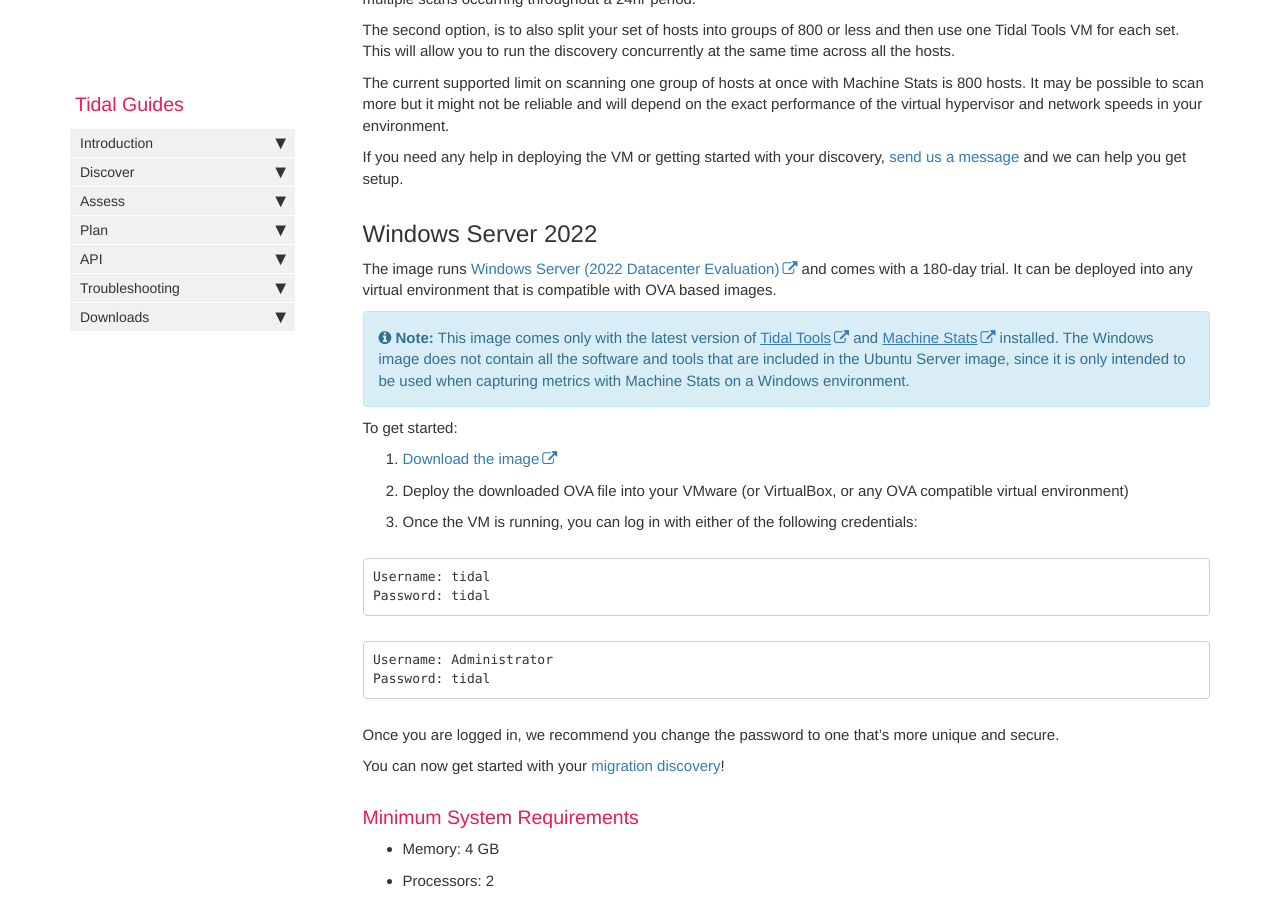
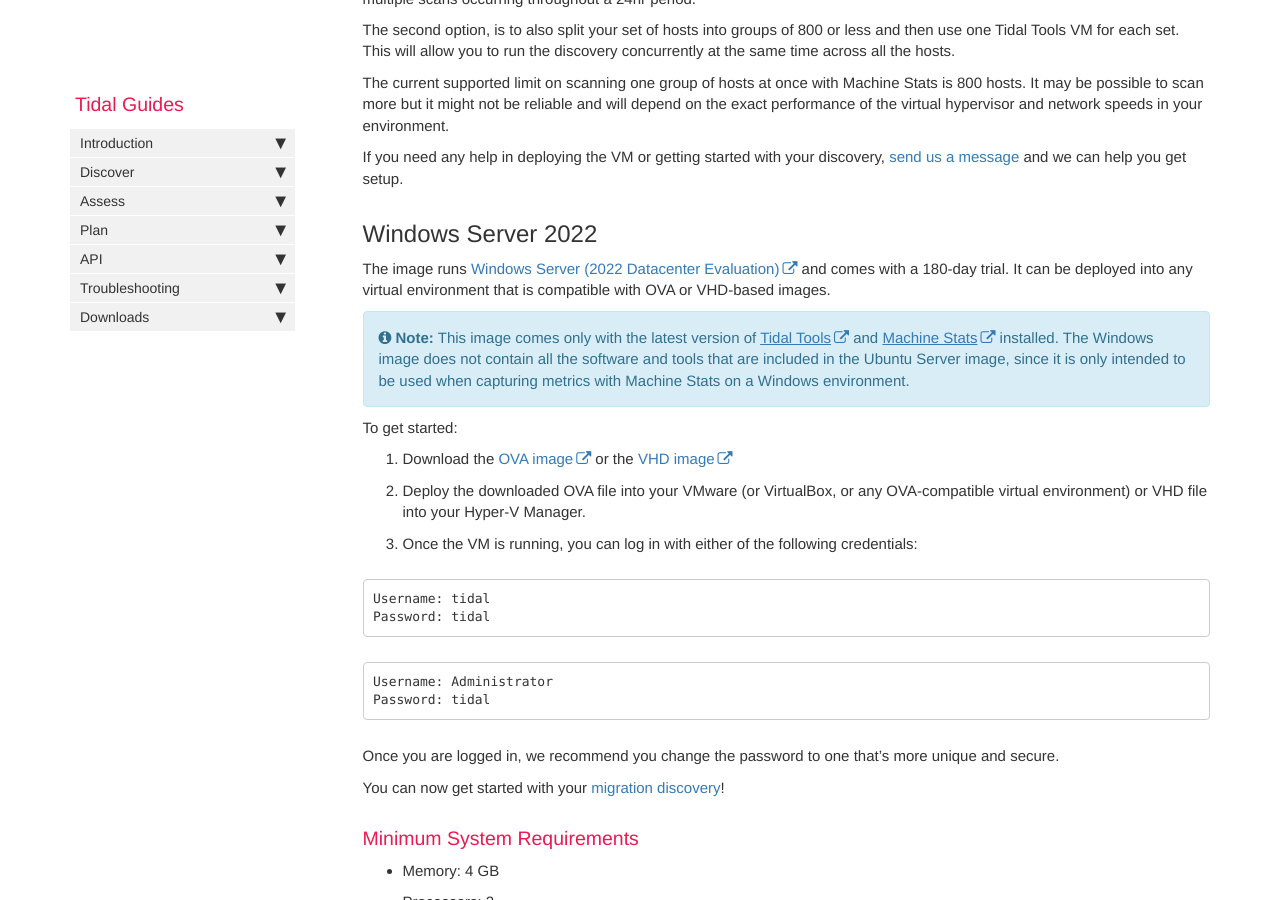
Before and after one commit to tidalmigrations/tidalmigrations.github.io, a Jekyll site: the page built from pages/user guides/tidal-vms.md, in a window 1280 px wide and 900 px high, scrolled down 1543 px. Built offline with Jekyll 4.4.1, drawn with Linux system fonts in a browser that asks for light colours; nearby versions of some CDN libraries; comment, search, counter and statistics services are not loaded.

Commit message:
Add link to Windows VHD image

````diff
--- a/pages/user guides/tidal-vms.md
+++ b/pages/user guides/tidal-vms.md
@@ -64,7 +64,7 @@ If you need any help in deploying the VM or getting started with your discovery,
 
 ## Windows Server 2022
 
-The image runs [Windows Server (2022 Datacenter Evaluation)](https://www.microsoft.com/en-us/evalcenter/evaluate-windows-server-2022) and comes with a 180-day trial. It can be deployed into any virtual environment that is compatible with OVA based images.
+The image runs [Windows Server (2022 Datacenter Evaluation)](https://www.microsoft.com/en-us/evalcenter/evaluate-windows-server-2022) and comes with a 180-day trial. It can be deployed into any virtual environment that is compatible with OVA or VHD-based images.
 
 {% include note.html content="This image comes only with the latest version of
 [Tidal Tools](https://tidalcloud.com/tidal-tools/) and [Machine Stats](https://pypi.org/project/machine-stats/)
@@ -73,8 +73,8 @@ since it is only intended to be used when capturing metrics with Machine Stats o
 
 To get started:
 
-1. [Download the image](https://d2ny8m13pxxvfx.cloudfront.net/tidal-windows-server-2022.ova)
-2. Deploy the downloaded OVA file into your VMware (or VirtualBox, or any OVA compatible virtual environment)
+1. Download the [OVA image](https://d2ny8m13pxxvfx.cloudfront.net/tidal-windows-server-2022.ova) or the [VHD image](https://d2ny8m13pxxvfx.cloudfront.net/tidal-windows-server-2022-hyperv-disk.vhd)
+2. Deploy the downloaded OVA file into your VMware (or VirtualBox, or any OVA-compatible virtual environment) or VHD file into your Hyper-V Manager.
 3. Once the VM is running, you can log in with either of the following credentials:
 
 ```text
````
